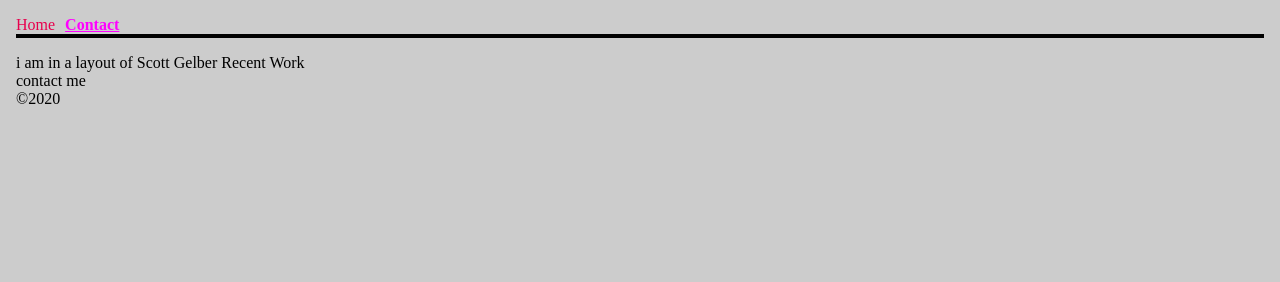
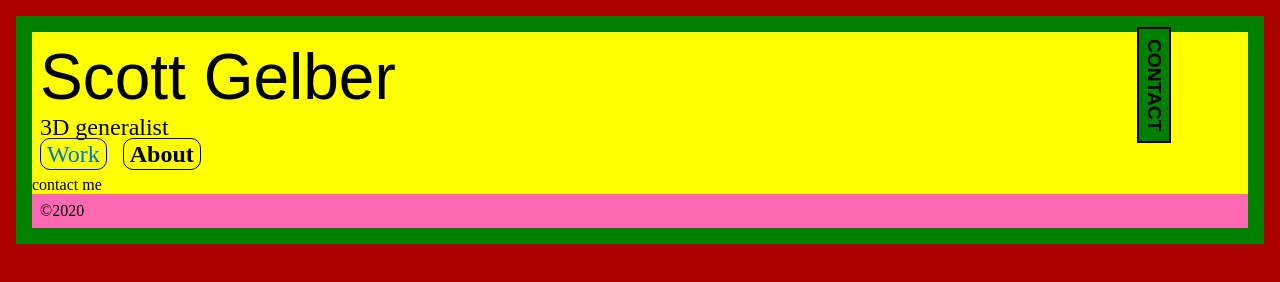
Before and after one commit to stephaniedavidson/steph, a Gatsby site: page /contact in a window 1280 px wide. Built offline with nearby package versions, Linux system fonts and the light colour scheme; Gatsby itself is replaced by a stand-in of ours; a web font is replaced by a local one.

Commit message:
with each commit my code becomes more efficient and elegant

```diff
--- a/gatsby-config.js
+++ b/gatsby-config.js
@@ -1,6 +1,6 @@
 module.exports = {
   siteMetadata: {
-    title: "Scott Gelber Recent Work",
+    title: "Scott Gelber",
     author: "Scott Gelber",
   },
   plugins: [
--- a/src/components/footer.js
+++ b/src/components/footer.js
@@ -1,7 +1,7 @@
 import React from "react"
 
 const Footer = () => {
-  return <div>©{new Date().getFullYear()}</div>
+  return <footer>©{new Date().getFullYear()}</footer>
 }
 
 export default Footer
--- a/src/components/layout.js
+++ b/src/components/layout.js
@@ -1,27 +1,16 @@
 import React from "react"
-import Footer from './footer.js'
-import Nav from './nav.js'
-import '../styles/index.scss'
-import { graphql, useStaticQuery } from 'gatsby'
+import Footer from "./footer.js"
+import Nav from "./nav.js"
+import "../styles/index.scss"
 
-const Layout = (props) => {
-    const myConfig = useStaticQuery(graphql`
-        query {
-            site {
-                siteMetadata {
-                    title
-                }
-            }
-        }
-    `)
-    return (
-        <div>
-            <Nav />
-            i am in a layout of {myConfig.site.siteMetadata.title}
-            {props.children}
-            <Footer />
-        </div>
-    )
+const Layout = props => {
+  return (
+    <div className="wrapper">
+      <Nav />
+      <div className="content">{props.children}</div>
+      <Footer />
+    </div>
+  )
 }
 
 export default Layout
--- a/src/components/nav.js
+++ b/src/components/nav.js
@@ -1,16 +1,37 @@
-import React from 'react'
-import { Link } from 'gatsby'
-import navStyles from './nav.module.scss'
+import React from "react"
+import { Link } from "gatsby"
+import navStyles from "./nav.module.scss"
+import { graphql, useStaticQuery } from "gatsby"
 
 const Nav = () => {
-    return (
-        <nav>
-            <ul>
-                <li><Link activeClassName={navStyles.active} to='/'>Home</Link></li>
-                <li><Link activeClassName={navStyles.active} to='/contact'>Contact</Link></li>
-            </ul>
-        </nav>
-    )
+  const myConfig = useStaticQuery(graphql`
+    query {
+      site {
+        siteMetadata {
+          title
+        }
+      }
+    }
+  `)
+  return (
+    <nav className={navStyles.nav}>
+      <h1>{myConfig.site.siteMetadata.title}</h1>
+      <div className="descriptor">3D generalist</div>
+      <ul>
+        <li>
+          <Link activeClassName={navStyles.active} to="/">
+            Work
+          </Link>
+        </li>
+        <li>
+          <Link activeClassName={navStyles.active} to="/contact">
+            About
+          </Link>
+        </li>
+      </ul>
+      <button className="contactBtn">Contact</button>
+    </nav>
+  )
 }
 
 export default Nav
--- a/src/components/nav.module.scss
+++ b/src/components/nav.module.scss
@@ -1,19 +1,55 @@
+$red: #e7004d;
+$crimson: #aa0000;
+$grey: #cccccc;
+$greydient: linear-gradient(to bottom, #cccccc 0%, #eeeeee 100%);
+$babyblue: #0074d3;
+$yellow: yellow;
 nav {
-  margin-bottom: 1rem;
+  font-size: 1.5rem;
+  background: $yellow;
+  padding: 0.5rem;
   ul {
     display: flex;
-    border-bottom: 4px solid black;
   }
   li {
-    padding-right: 10px;
+    margin-right: 1rem;
     list-style: none;
   }
   a {
     text-decoration: none;
+    border: 1px solid blue;
+    padding: 2px 6px;
+    border-radius: 10px;
   }
   .active {
-    color: fuchsia;
-    text-decoration: underline;
+    color: black !important;
+    border: 1px solid black !important;
     font-weight: bold;
   }
+  button {
+    position: absolute;
+    right: 0;
+    top: 0;
+    font-size: 1.2rem;
+    padding: 4px 10px;
+    margin: 10px;
+    font-weight: bold;
+    text-transform: uppercase;
+    transform-origin: center left;
+    transform: rotate(90deg);
+    border: 2px solid black;
+    animation: cycle 5s ease infinite alternate;
+  }
+
+  @keyframes cycle {
+    0% {
+      background: $red;
+    }
+    50% {
+      background: $babyblue;
+    }
+    100% {
+      background: green;
+    }
+  }
 }
--- a/src/styles/index.scss
+++ b/src/styles/index.scss
@@ -1,5 +1,13 @@
 $red: #e7004d;
+$crimson: #aa0000;
 $grey: #cccccc;
+$greydient: linear-gradient(to bottom, #cccccc 0%, #eeeeee 100%);
+$babyblue: #0074d3;
+$yellow: yellow;
+$green: green;
+
+@import url("https://fonts.googleapis.com/css?family=Fahkwang:400,400i,700,700i&display=swap");
+
 * {
   margin: 0;
   padding: 0;
@@ -11,16 +19,44 @@ html {
 }
 
 body {
-  background: $grey;
+  background: $crimson;
   padding: 1rem;
 }
 
 a {
-  color: $red;
+  color: $babyblue;
+  transition: all 0.25s ease;
+}
+a:visited {
+  color: blue;
+}
+a:hover {
+  color: red;
 }
 
+.wrapper {
+  border: 1rem solid $green;
+}
+.content {
+  background: $yellow;
+}
+h1,
+h2,
 h3 {
+  font-family: "Fahkwang", sans-serif;
+  font-weight: 400;
+}
+
+h1 {
+  font-size: 4rem;
+}
+h2 {
   font-size: 2rem;
-  line-height: 2.5rem;
-  font-weight: normal;
 }
+h3 {
+  font-size: 1.5rem;
+}
+footer {
+  background: hotpink;
+  padding: 0.5rem;
+}
```
Also changed, not shown: src/components/index.module.scss (added, +23 -0 lines), src/components/work.module.scss (deleted, +0 -10 lines), src/pages/index.js (+7 -8 lines), src/work/artworktitle/test.md (deleted, +0 -16 lines), src/work/test2.md (deleted, +0 -10 lines), src/work/artworktitle/image.jpg (deleted).
